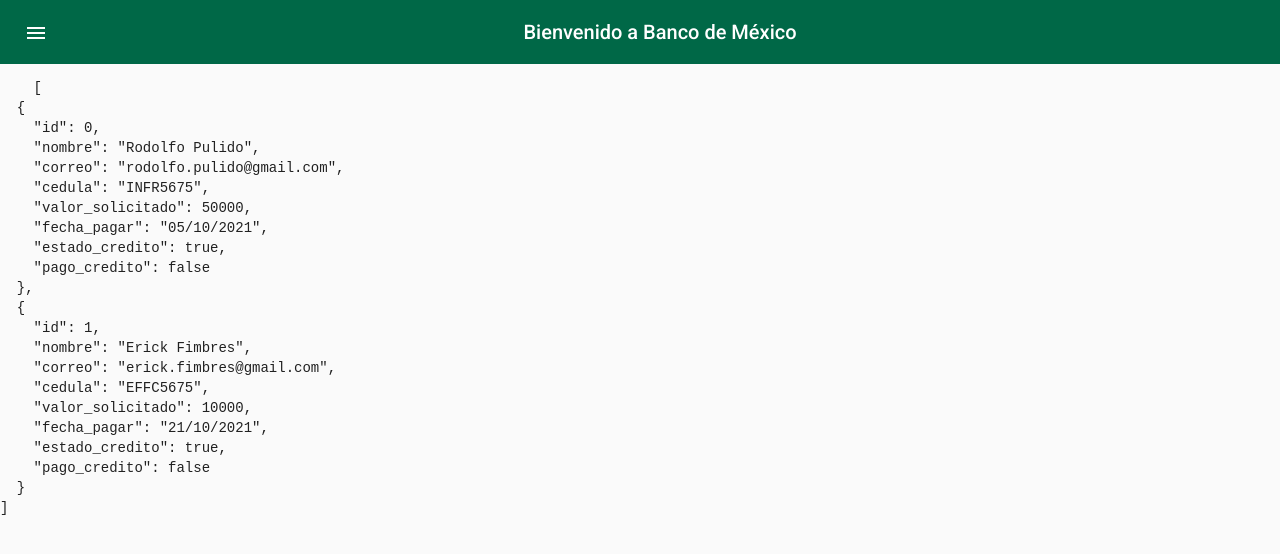
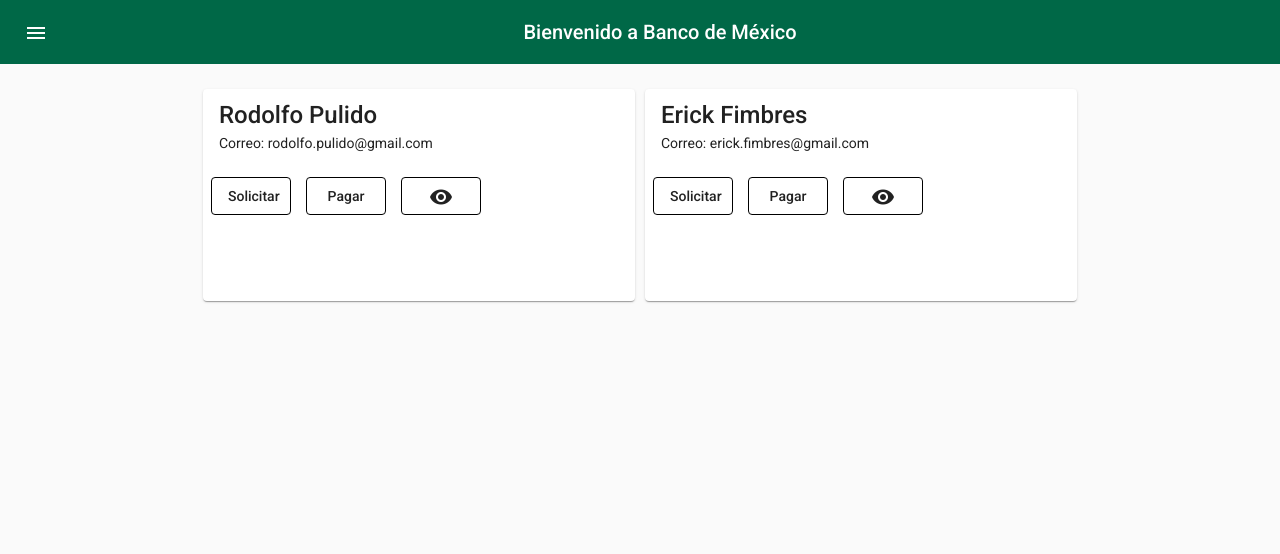
Before and after one commit to jorgelopezlazo/prestamos_banco, an Angular app: page /clientes in a window 1280 px wide. Shown: the top 554 px of the page. Built offline with nearby package versions, Linux system fonts and the light colour scheme; data requests are answered from the project's data file.

Commit message:
[ADD] -> Se agrega información para los clientes dados de alta

```diff
--- a/src/app/shared/components/clientes/cliente/cliente.component.html
+++ b/src/app/shared/components/clientes/cliente/cliente.component.html
@@ -1 +1,18 @@
-<p>cliente works!</p>
+<!-- <mat-card class="card">
+    <mat-card-title>{{cliente.nombre}}</mat-card-title>
+    <mat-card-content>
+        Correo: {{cliente.correo}}
+    </mat-card-content>
+    <mat-card-actions>
+        <button mat-flat-button>
+            Solicitar
+        </button>
+        <button mat-flat-button>
+            Pagar
+        </button>
+        <button mat-flat-button>
+            <mat-icon>remove_red_eye</mat-icon>
+        </button>
+    </mat-card-actions>
+</mat-card> -->
+<h1>hola</h1>
--- a/src/app/shared/components/clientes/clientes.component.html
+++ b/src/app/shared/components/clientes/clientes.component.html
@@ -1,3 +1,26 @@
-<pre>
+<!-- <pre>
     {{ clientes | json }}
-</pre>
+</pre> -->
+
+<section class="clientes">
+    <mat-card class="card" *ngFor="let cliente of clientes">
+        <mat-card-title>{{cliente.nombre}}</mat-card-title>
+        <!-- <mat-card-header>
+            Nombre: {{cliente.nombre}}
+        </mat-card-header> -->
+        <mat-card-content>
+            Correo: {{cliente.correo}}
+        </mat-card-content>
+        <mat-card-actions>
+            <button mat-flat-button>
+                Solicitar
+            </button>
+            <button mat-flat-button>
+                Pagar
+            </button>
+            <button mat-flat-button>
+                <mat-icon>remove_red_eye</mat-icon>
+            </button>
+        </mat-card-actions>
+    </mat-card>
+</section>
--- a/src/app/shared/components/clientes/clientes.component.scss
+++ b/src/app/shared/components/clientes/clientes.component.scss
@@ -0,0 +1,21 @@
+section.clientes {
+    display: flex;
+    flex-wrap: wrap;
+    justify-content: center;
+    align-items: center;
+    margin-top: 20px;
+
+    .card {
+        margin: 5px;
+        min-height: 180px;
+        min-width: 400px;
+        max-width: 400px;
+        height: 100%;
+    }
+
+    button {
+        width: 80px;
+        border: 1px solid #000;
+        margin-right: 15px;
+    }
+}
--- a/src/app/shared/components/clientes/clientes.module.ts
+++ b/src/app/shared/components/clientes/clientes.module.ts
@@ -3,6 +3,7 @@
 
 import { ClientesRoutingModule } from './clientes-routing.module';
 import { ClientesComponent } from './clientes.component';
+import { MaterialModule } from 'src/app/material.module';
 
 
 @NgModule({
@@ -11,7 +12,8 @@
   ],
   imports: [
     CommonModule,
-    ClientesRoutingModule
+    ClientesRoutingModule,
+    MaterialModule
   ]
 })
 export class ClientesModule { }
--- a/src/app/shared/components/clientes/interfaces/cliente.interface.ts
+++ b/src/app/shared/components/clientes/interfaces/cliente.interface.ts
@@ -1,6 +1,7 @@
 export interface Cliente {
    id: number;
    nombre: string;
+   correo: string;
    cedula: string;
    valor_solicitado: number;
    fecha_pagar: string;
```
Also changed, not shown: src/app/app.module.ts (+5 -3 lines), src/app/material.module.ts (+7 -1 lines).
